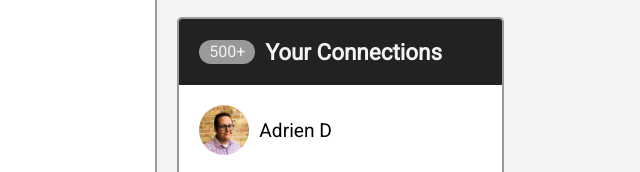
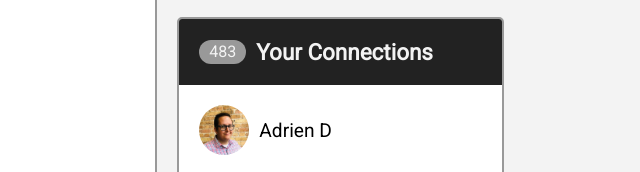
Before and after one commit to kristtii/CodingDojo, a plain HTML site: page Web Fundamentals/making_connections/index.html in a window 1280 px wide. Both pictures are taken after a click on the picture 1055 px from the left and 213 px from the top of the page. Shown: the part 263-435 px from the top of the page, 636-1276 px from the left. Drawn offline with Linux system fonts and the light colour scheme.

Commit message:
Bonus Requirement 2

```diff
--- a/Web Fundamentals/making_connections/index.html
+++ b/Web Fundamentals/making_connections/index.html
@@ -97,7 +97,7 @@
             <!-- your connections card -->
             <div class="card">
                 <div class="card-header">
-                    <span class="badge">500+</span>
+                    <span class="badge" id="connectionsNr">482</span>
                     <h3>Your Connections</h3>
                 </div>
                 <ul class="card-list">
--- a/Web Fundamentals/making_connections/script.js
+++ b/Web Fundamentals/making_connections/script.js
@@ -15,18 +15,23 @@ function changeName(currentName) {
 function decreaseRequestsNr() {
     requestsTag = document.getElementById("requestsNr")
     requestsNr = requestsTag.innerHTML
-    requestsNr -= 1
+    requestsNr--
     requestsTag.innerHTML = requestsNr
 }
 
-function acceptRequest(person){
+function acceptRequest(person) {
+    decreaseRequestsNr()
+    connectionsTag = document.getElementById("connectionsNr")
+    connectionsNr = connectionsTag.innerHTML
+    connectionsNr++
+    person = document.getElementById(person)
+    person.remove()
+    connectionsTag.innerHTML = connectionsNr
+
+}
+
+function denyRequest(person) {
     decreaseRequestsNr()
     person = document.getElementById(person)
     person.remove()
 }
-
-function denyRequest(person){
-    decreaseRequestsNr()
-    person = document.getElementById(person)
-    person.remove()
-}
```
